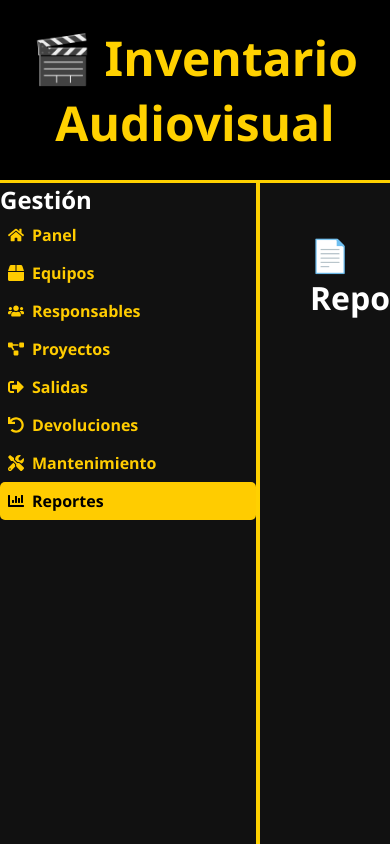
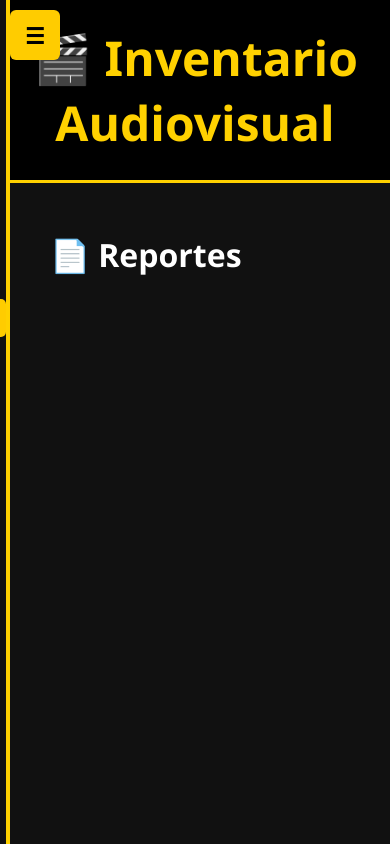
Before and after one commit to liastudio23/inventario-LIA-STUDIO, a React (Vite) app: page /reportes in a window 390 px wide. Built offline with nearby package versions, Linux system fonts and the light colour scheme.

Commit message:
Agregar menu responsive movil

```diff
--- a/src/components/Sidebar.css
+++ b/src/components/Sidebar.css
@@ -19,3 +19,63 @@
   background-color: #ffcc00;
   color: #000;
 }
+
+@media (max-width: 768px) {
+
+  .sidebar {
+    position: fixed;
+    left: -250px;
+    top: 0;
+    height: 100vh;
+    z-index: 1000;
+    transition: 0.3s;
+  }
+
+  .sidebar.open {
+    left: 0;
+  }
+
+}
+.menu-toggle {
+  display: none;
+}
+
+@media (max-width: 768px) {
+
+  .menu-toggle {
+    display: block;
+    position: fixed;
+    top: 10px;
+    left: 10px;
+    z-index: 1101;
+
+    background: #ffcc00;
+    color: #000;
+
+    border: none;
+    border-radius: 6px;
+    padding: 10px 15px;
+
+    font-size: 22px;
+    font-weight: bold;
+    cursor: pointer;
+  }
+
+  .sidebar {
+    position: fixed;
+    left: -250px;
+    top: 0;
+
+    width: 250px;
+    height: 100vh;
+
+    background: #000;
+
+    z-index: 1100;
+    transition: all 0.3s ease;
+  }
+
+  .sidebar.open {
+    left: 0;
+  }
+}
--- a/src/components/Sidebar.jsx
+++ b/src/components/Sidebar.jsx
@@ -1,24 +1,86 @@
+import { useState } from "react";
 import { NavLink } from "react-router-dom";
-import { FaHome, FaBox, FaUsers, FaProjectDiagram, FaSignOutAlt, FaUndo, FaTools, FaChartBar } from "react-icons/fa";
+import {
+  FaHome,
+  FaBox,
+  FaUsers,
+  FaProjectDiagram,
+  FaSignOutAlt,
+  FaUndo,
+  FaTools,
+  FaChartBar
+} from "react-icons/fa";
+
 import "./Sidebar.css";
 
 function Sidebar() {
+  const [menuOpen, setMenuOpen] = useState(false);
+
   return (
-    <aside className="sidebar">
+    <>
+      <button
+        className="menu-toggle"
+        onClick={() => setMenuOpen(!menuOpen)}
+      >
+        ☰
+      </button>
+
+      <aside className={`sidebar ${menuOpen ? "open" : ""}`}>
         <h2 className="sidebar-title">Gestión</h2>
+
         <nav>
           <ul>
-          <li><NavLink to="/" className="nav-link"><FaHome /> Panel</NavLink></li>
-          <li><NavLink to="/equipos" className="nav-link"><FaBox /> Equipos</NavLink></li>
-          <li><NavLink to="/responsables" className="nav-link"><FaUsers /> Responsables</NavLink></li>
-          <li><NavLink to="/proyectos" className="nav-link"><FaProjectDiagram /> Proyectos</NavLink></li>
-          <li><NavLink to="/salidas" className="nav-link"><FaSignOutAlt /> Salidas</NavLink></li>
-          <li><NavLink to="/devoluciones" className="nav-link"><FaUndo /> Devoluciones</NavLink></li>
-          <li><NavLink to="/mantenimiento" className="nav-link"><FaTools /> Mantenimiento</NavLink></li>
-          <li><NavLink to="/reportes" className="nav-link"><FaChartBar /> Reportes</NavLink></li>
+            <li>
+              <NavLink to="/" className="nav-link">
+                <FaHome /> Panel
+              </NavLink>
+            </li>
+
+            <li>
+              <NavLink to="/equipos" className="nav-link">
+                <FaBox /> Equipos
+              </NavLink>
+            </li>
+
+            <li>
+              <NavLink to="/responsables" className="nav-link">
+                <FaUsers /> Responsables
+              </NavLink>
+            </li>
+
+            <li>
+              <NavLink to="/proyectos" className="nav-link">
+                <FaProjectDiagram /> Proyectos
+              </NavLink>
+            </li>
+
+            <li>
+              <NavLink to="/salidas" className="nav-link">
+                <FaSignOutAlt /> Salidas
+              </NavLink>
+            </li>
+
+            <li>
+              <NavLink to="/devoluciones" className="nav-link">
+                <FaUndo /> Devoluciones
+              </NavLink>
+            </li>
+
+            <li>
+              <NavLink to="/mantenimiento" className="nav-link">
+                <FaTools /> Mantenimiento
+              </NavLink>
+            </li>
+
+            <li>
+              <NavLink to="/reportes" className="nav-link">
+                <FaChartBar /> Reportes
+              </NavLink>
+            </li>
           </ul>
         </nav>
       </aside>
+    </>
   );
 }
 
--- a/src/pages/Equipos.css
+++ b/src/pages/Equipos.css
@@ -280,3 +280,45 @@
   margin: 5px 0 0;
   font-size: 12px;
 }
+@media (max-width: 768px) {
+
+  .modal-content {
+    width: 95%;
+    max-height: 90vh;
+    overflow-y: auto;
+  }
+
+}
+
+.tabla-container {
+  width: 100%;
+  overflow-x: auto;
+}
+
+@media (max-width: 768px) {
+
+  .tabla-equipos {
+    min-width: 700px;
+  }
+
+  .tabla-equipos th,
+  .tabla-equipos td {
+    padding: 10px;
+    font-size: 14px;
+  }
+
+  .btn-ver,
+  .btn-editar,
+  .btn-eliminar {
+    display: block;
+    width: 100%;
+    margin-bottom: 5px;
+  }
+
+  .modal-content {
+    width: 95%;
+    max-width: none;
+    max-height: 90vh;
+    overflow-y: auto;
+  }
+}
```
Lines whose indentation alone changed are shown as unchanged.
